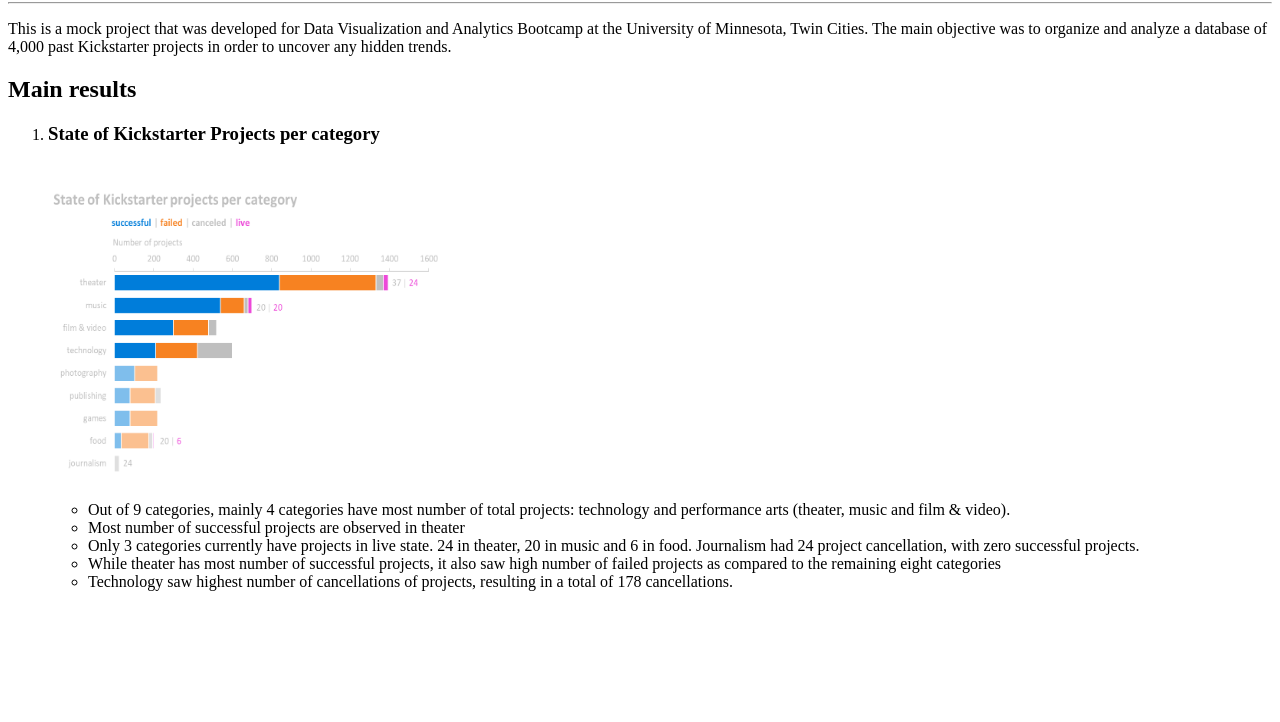
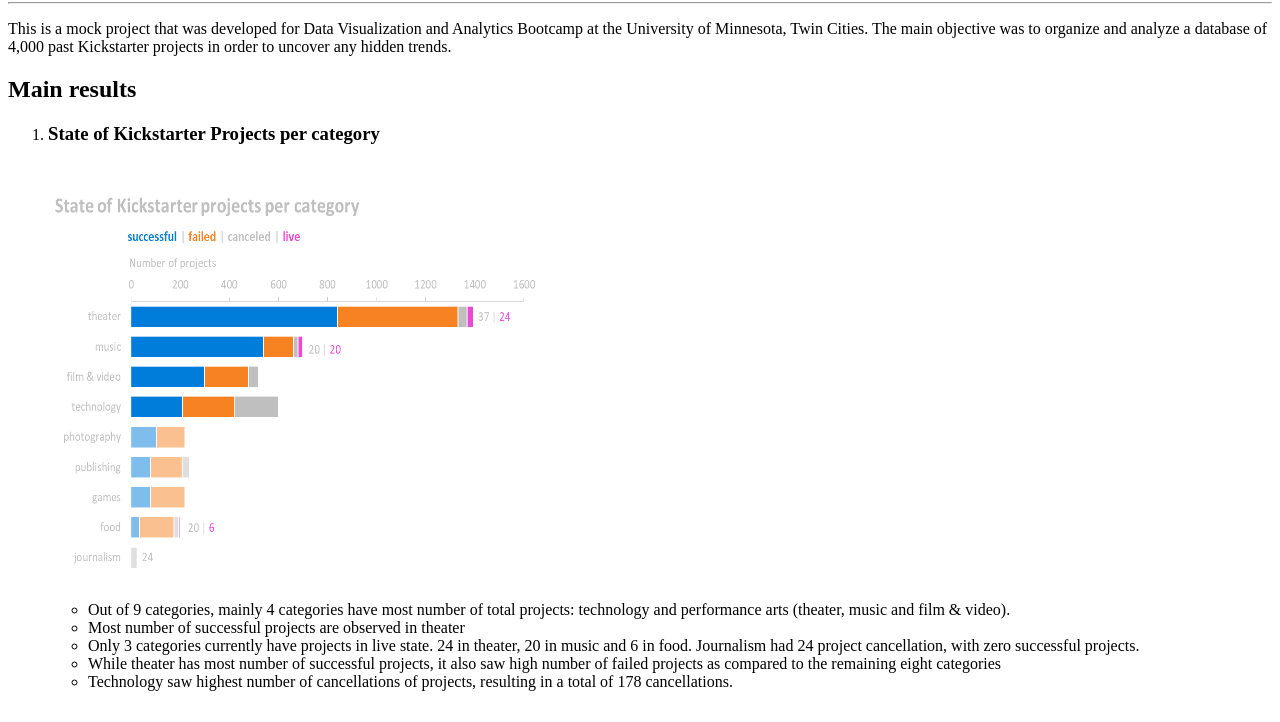
Before and after one commit to nqazimn/excel-challenge, a plain HTML site: page index.html in a window 1280 px wide. Shown: the part 78-800 px from the top of the page. Drawn offline with Linux system fonts and the light colour scheme.

Commit message:
Updated webpage

```diff
--- a/index.html
+++ b/index.html
@@ -24,7 +24,7 @@
         <li>
             <h3>State of Kickstarter Projects per category</h3>
             <br>
-            <img height="300" width="400" src="source/projects_per_category.png" alt="projects_per_category">
+            <img height="400" width="500" src="source/projects_per_category.png" alt="projects_per_category">
             <p>
                 <ul>
                     <li>
```
